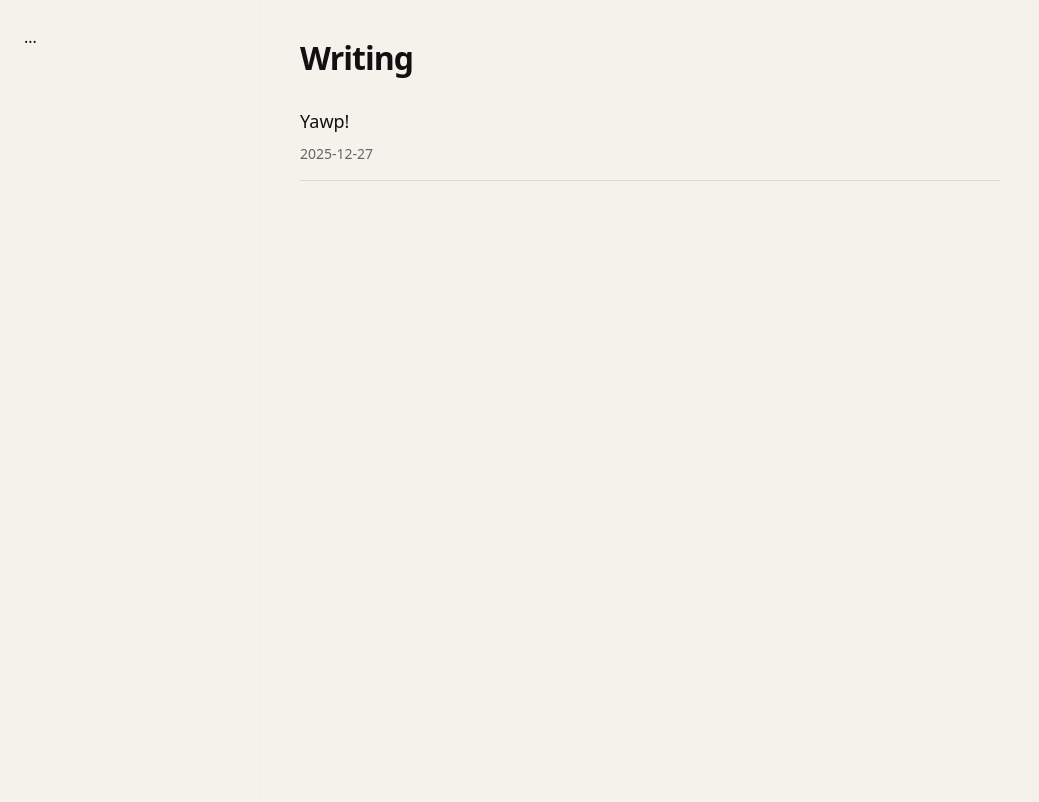
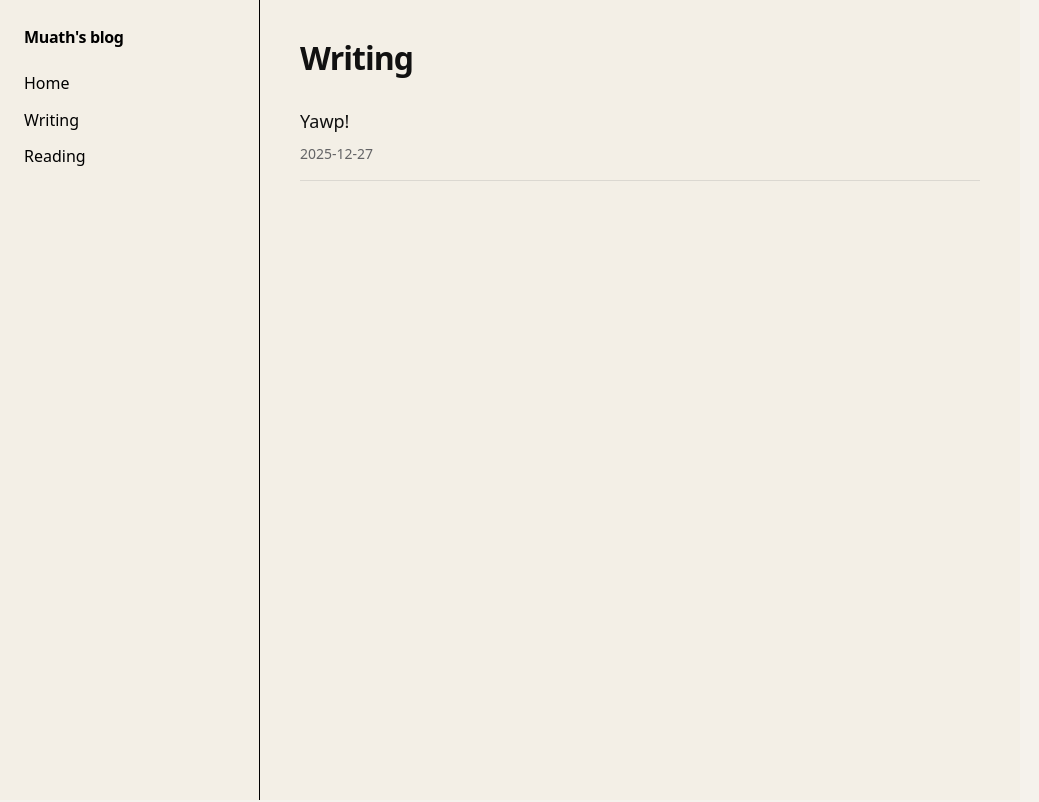
Before and after one commit to randomdale/muath, a Next.js app: page /writing in a window 1280 px wide. Shown: the top 802 px of the page, without its empty margins (0-1039 px from the left). Built offline with nearby package versions, Linux system fonts and the light colour scheme.

Commit message:
fixing computer interface

```diff
--- a/app/globals.css
+++ b/app/globals.css
@@ -135,3 +135,34 @@ body {
   color: #000;
   font-weight: 600;
 }
+/* show/hide by screen size */
+.mobileOnly { display: block; }
+.desktopOnly { display: none; }
+
+@media (min-width: 900px) {
+  .mobileOnly { display: none; }
+  .desktopOnly { display: flex; }
+}
+
+/* desktop layout */
+.layout { min-height: 100vh; }
+.sidebar {
+  width: 260px;
+  padding: 24px;
+  border-right: 1px solid #000;
+  background: #f3efe6; /* bone */
+}
+.content {
+  flex: 1;
+  padding: 40px;
+  background: #f3efe6; /* bone */
+}
+
+.sidebarBrand { margin-bottom: 20px; }
+.sidebarNav { display: flex; flex-direction: column; gap: 10px; }
+
+.navLink { color: #000; text-decoration: none; font-weight: 500; }
+.navLink:hover { text-decoration: underline; }
+
+/* mobile main padding */
+.mobileMain { padding: 24px; background: #f3efe6; min-height: 100vh; }
--- a/app/layout.tsx
+++ b/app/layout.tsx
@@ -6,25 +6,29 @@ export default function RootLayout({ children }: { children: React.ReactNode })
   return (
     <html lang="en">
       <body>
-        <MobileNav />
-<div className="shell">
-  <aside className="sidebar"> ... </aside>
-  <main className="main">{children}</main>
-</div>
-        <div className="shell">
-          <aside
-  style={{
-    width: 260,
-    padding: 24,
-    borderRight: "1px solid #eee",
-    display: "none",
-  }}
-  className="sidebar"
->
+        {/* Mobile */}
+        <div className="mobileOnly">
+          <MobileNav />
+          <main className="mobileMain">{children}</main>
+        </div>
+
+        {/* Desktop */}
+        <div className="desktopOnly layout">
+          <aside className="sidebar">
+            <div className="sidebarBrand">
+              <Link href="/" className="brand">
+                Muath&apos;s blog
+              </Link>
+            </div>
+
+            <nav className="sidebarNav">
+              <Link href="/" className="navLink">Home</Link>
+              <Link href="/writing" className="navLink">Writing</Link>
+              <Link href="/reading" className="navLink">Reading</Link>
+            </nav>
           </aside>
-          <main className="main">
-            <div className="content">{children}</div>
-          </main>
+
+          <main className="content">{children}</main>
         </div>
       </body>
     </html>
```
